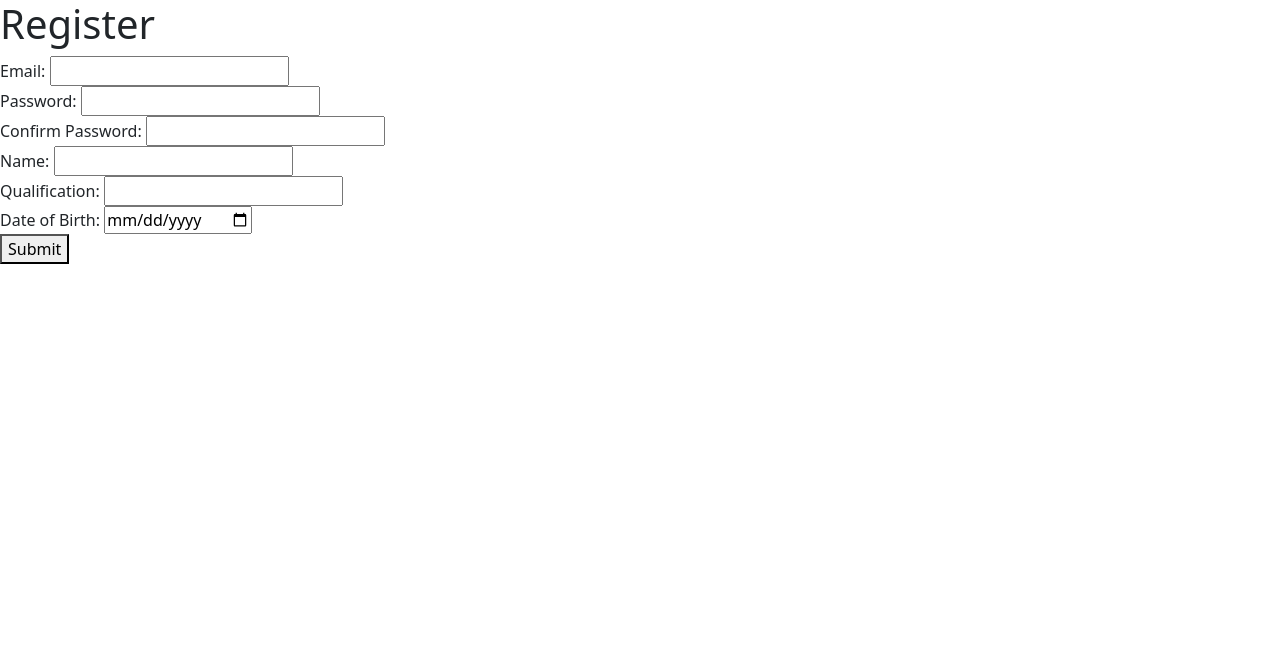
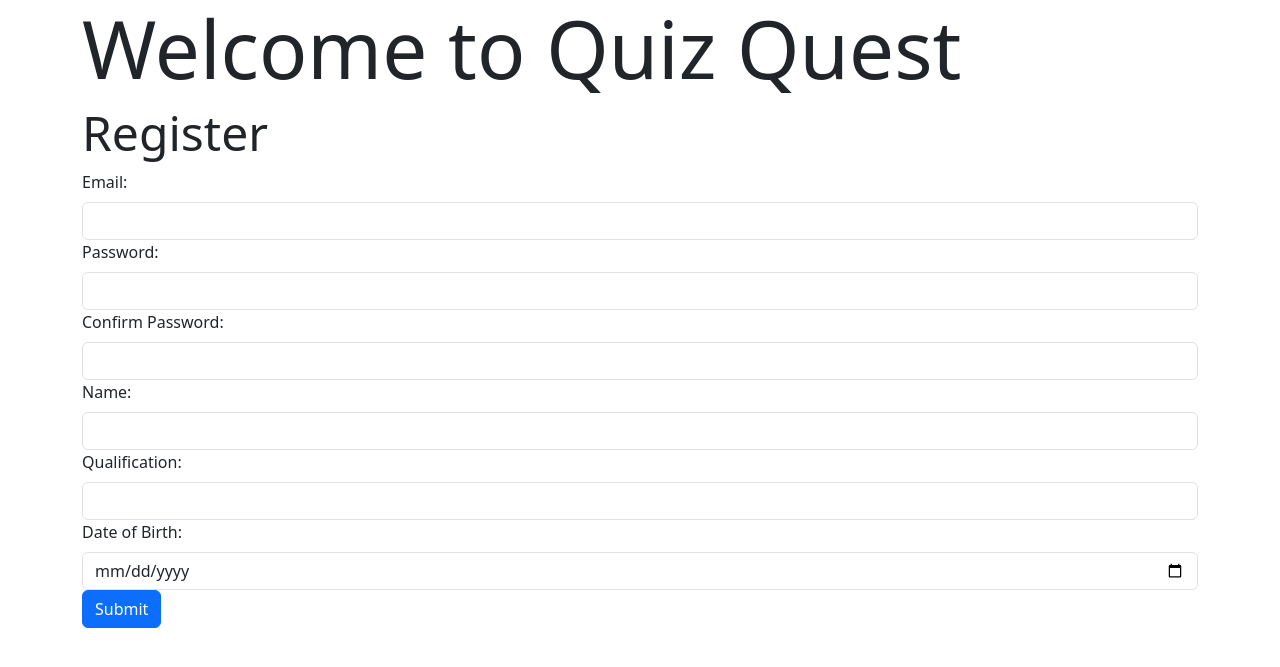
Before and after one commit to MishrajiAryan/quiz-master-MAD1, a Flask app: page /register in a window 1280 px wide. Shown: the top 667 px of the page. Run offline with Flask 3, Linux system fonts and the light colour scheme.

Commit message:
Optimised Frontend using Bootstrap

```diff
--- a/templates/layout.html
+++ b/templates/layout.html
@@ -15,13 +15,16 @@
     {% endblock %}
 </head>
 <body>
+    <div class="container">
     {% block content %}
 
     {% endblock %}
+    </div>
 
     {% block script %}
 
     {% endblock %}
+
     <script src="https://cdn.jsdelivr.net/npm/bootstrap@5.3.3/dist/js/bootstrap.bundle.min.js" integrity="sha384-YvpcrYf0tY3lHB60NNkmXc5s9fDVZLESaAA55NDzOxhy9GkcIdslK1eN7N6jIeHz" crossorigin="anonymous"></script>
 
 </body>
--- a/templates/register.html
+++ b/templates/register.html
@@ -1,38 +1,39 @@
 {% extends "layout.html" %}
 
 {% block title %}
-    Register:Quiz Quest
+    Register: Quiz Quest
 {% endblock %}
 
 {% block content %}
-    <h1>Register</h1>
+    <h1 class="display-1">Welcome to Quiz Quest</h1>
+    <h1 class="display-5">Register</h1>
     <form action="" method="post" class="form">
         <div class="form-group">
-            <label for="email">Email:</label>
-            <input type="email" id="email" name="email" required>
+            <label for="email" class="form-label">Email:</label>
+            <input type="email" class="form-control" id="email" name="email" required>
         </div>
         <div class="form-group">
-            <label for="password">Password:</label>
-            <input type="password" id="password" name="password" required>
+            <label for="password" class="form-label">Password:</label>
+            <input type="password" class="form-control" id="password" name="password" required>
         </div>
         <div class="form-group">
-            <label for="confirm_password">Confirm Password:</label>
-            <input type="password" id="confirm_password" name="confirm_password" required>
+            <label for="confirm_password" class="form-label">Confirm Password:</label>
+            <input type="password" class="form-control" id="confirm_password" name="confirm_password" required>
         </div>
         <div class="form-group">
-            <label for="name">Name:</label>
-            <input type="text" id="name" name="name" required>
+            <label for="name" class="form-label">Name:</label>
+            <input type="text" class="form-control" id="name" name="name" required>
         </div>
         <div class="form-group">
-            <label for="qualification">Qualification:</label>
-            <input type="text" id="qualification" name="qualification" required>
+            <label for="qualification" class="form-label">Qualification:</label>
+            <input type="text" class="form-control" id="qualification" name="qualification" required>
         </div>
         <div class="form-group">
-            <label for="dob">Date of Birth:</label>
-            <input type="date" id="dob" name="dob" required>
+            <label for="dob" class="form-label">Date of Birth:</label>
+            <input type="date" class="form-control" id="dob" name="dob" required>
         </div>
         <div class="form-group">
-            <button type="submit">Submit</button>
+            <button type="submit" class="btn btn-primary">Submit</button>
         </div>
 
     </form>
```
Also changed, not shown: templates/login.html (+9 -10 lines).
